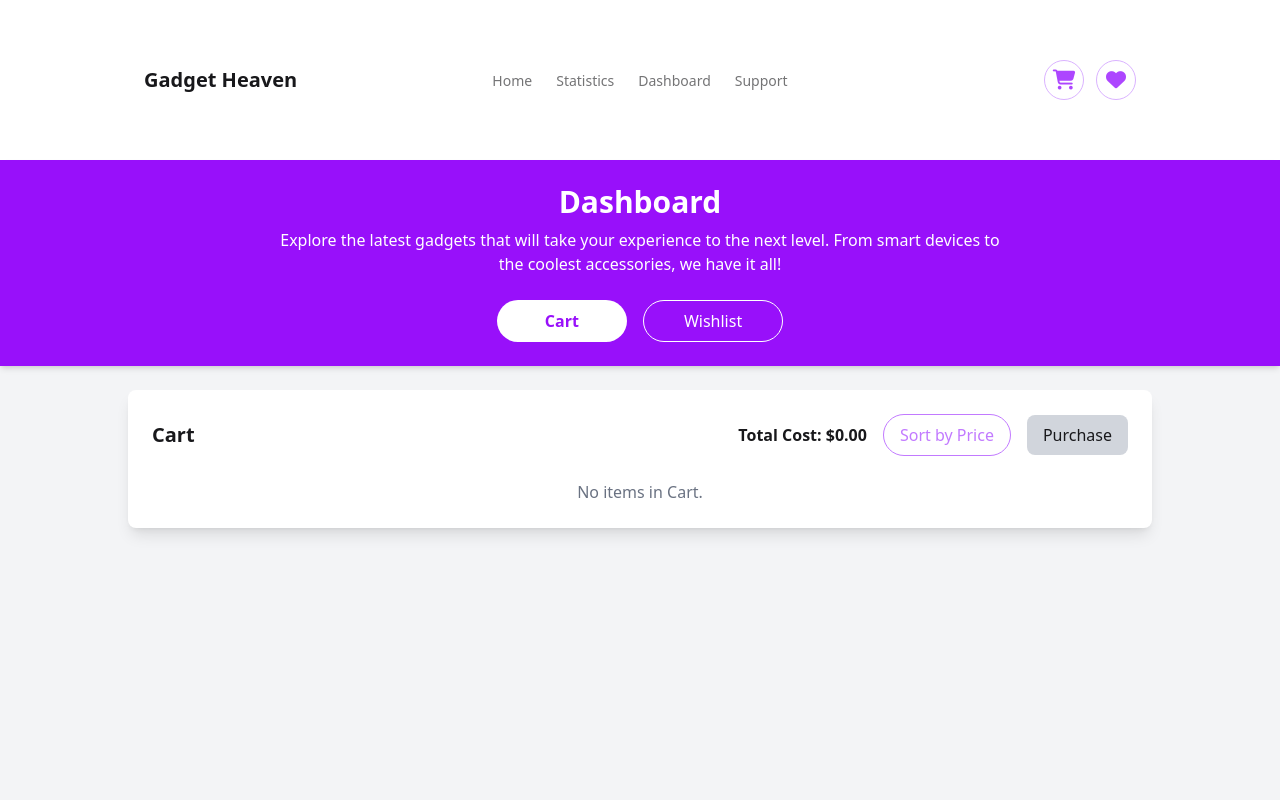
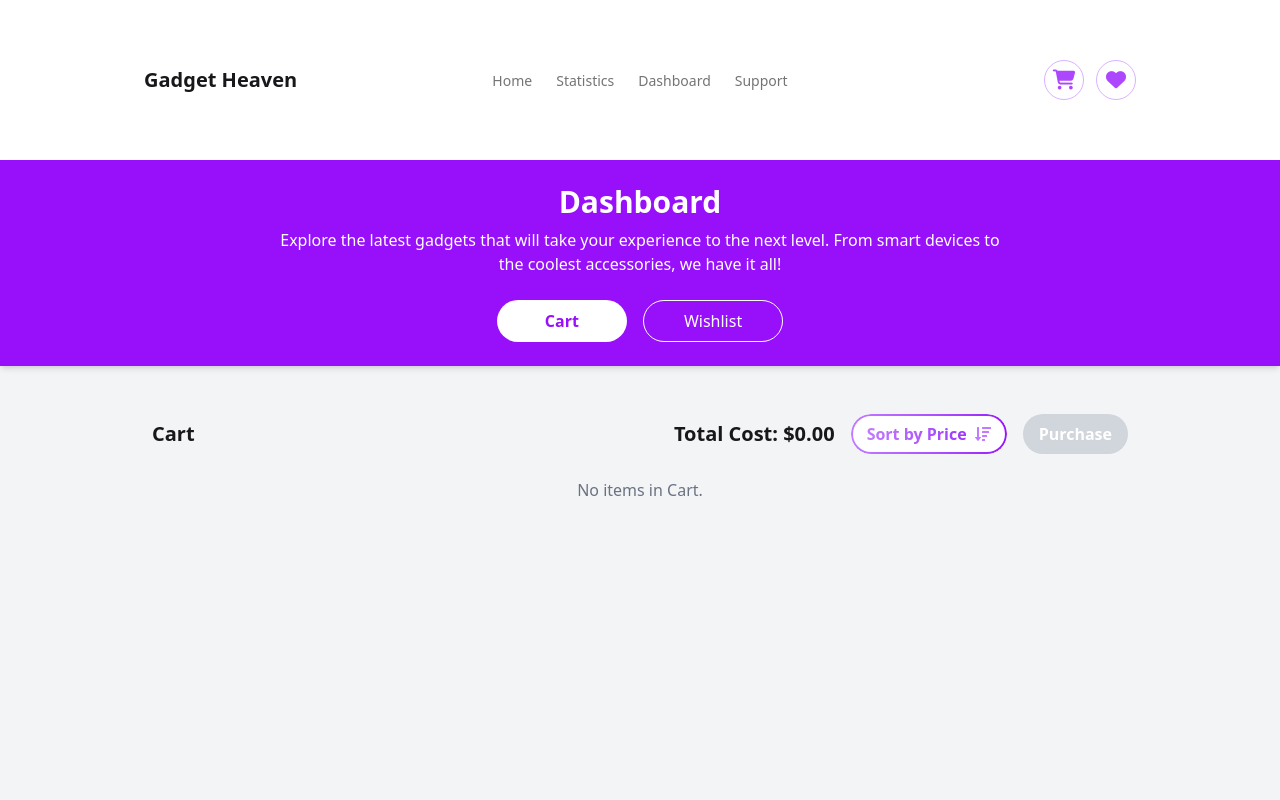
Before and after one commit to tasninanika/Gadget_Heaven, a React (Vite) app: page /dashboard in a window 1280 px wide. Shown: the top 800 px of the page. Built offline with nearby package versions, Linux system fonts and the light colour scheme.

Commit message:
apply style on dashboard

```diff
--- a/src/Pages/Dashboard.jsx
+++ b/src/Pages/Dashboard.jsx
@@ -3,6 +3,7 @@ import { useNavigate } from "react-router-dom";
 import { getAllToCart, getAllWishlist } from "../utils";
 import Success from "../../src/assets/Group.png";
 import { Helmet } from "react-helmet-async";
+import { FaSortAmountDown } from "react-icons/fa";
 
 const Dashboard = () => {
   const [gadgets, setGadgets] = useState([]); // Holds all cart items
@@ -108,31 +109,45 @@ const Dashboard = () => {
       </div>
 
       {/* Content Section */}
-      <div className="max-w-5xl mx-auto mt-6 p-6 bg-white rounded-lg shadow-lg">
+      <div className="max-w-5xl mx-auto mt-6 p-6">
         {/* Title & Actions */}
         <div className="flex justify-between items-center mb-6">
-          <h2 className="text-xl font-semibold">
-            {isCart ? "Cart" : "Wishlist"}
-          </h2>
+          <h2 className="text-xl font-bold">{isCart ? "Cart" : "Wishlist"}</h2>
 
           {/* Actions */}
           <div className="flex gap-4 items-center">
             {isCart && (
               <>
-                <span className="font-bold">Total Cost: ${totalPrice}</span>
+                <span className="text-xl font-bold">
+                  Total Cost: ${totalPrice}
+                </span>
+
+                {/* Sort by Price Button */}
                 <button
                   onClick={sortCartByPrice}
-                  className="px-4 py-2 border text-purple-400 rounded-full hover:bg-gray-200"
+                  className="relative px-4 py-2 rounded-full overflow-hidden group"
                 >
-                  Sort by Price
+                  {/* Gradient Border */}
+                  <span className="absolute inset-0 rounded-full p-[2px] bg-gradient-to-r from-purple-400 to-purple-600">
+                    <span className="h-full w-full rounded-full bg-white block"></span>
+                  </span>
+
+                  {/* Text + Icon */}
+                  <span className="relative flex items-center gap-2 font-semibold text-transparent bg-clip-text bg-gradient-to-r from-purple-400 to-purple-600">
+                    {" "}
+                    Sort by Price
+                    <FaSortAmountDown className="text-purple-400" />
+                  </span>
                 </button>
+
+                {/* Purchase Button */}
                 <button
                   onClick={handlePurchase}
                   disabled={gadgets.length === 0}
-                  className={`px-4 py-2 rounded-lg ${
+                  className={`px-4 py-2 rounded-full text-white font-semibold ${
                     gadgets.length === 0
                       ? "bg-gray-300 cursor-not-allowed"
-                      : "bg-purple-600 text-white hover:bg-purple-700"
+                      : "bg-gradient-to-r from-purple-500 to-purple-700 hover:from-purple-600 hover:to-purple-800"
                   }`}
                 >
                   Purchase
```
